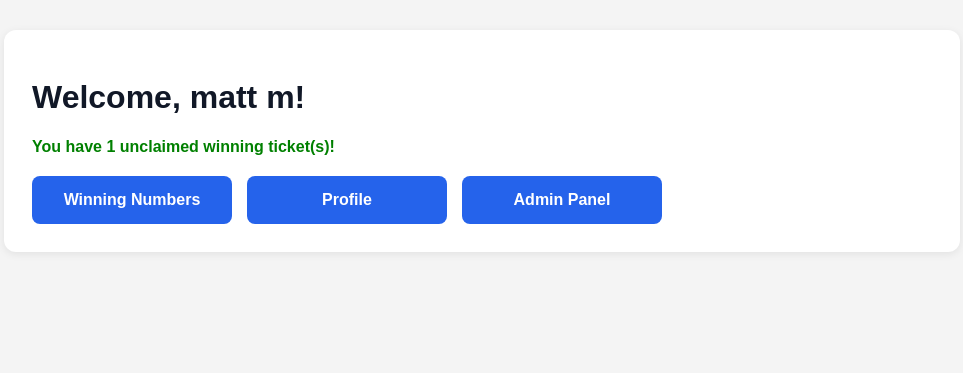
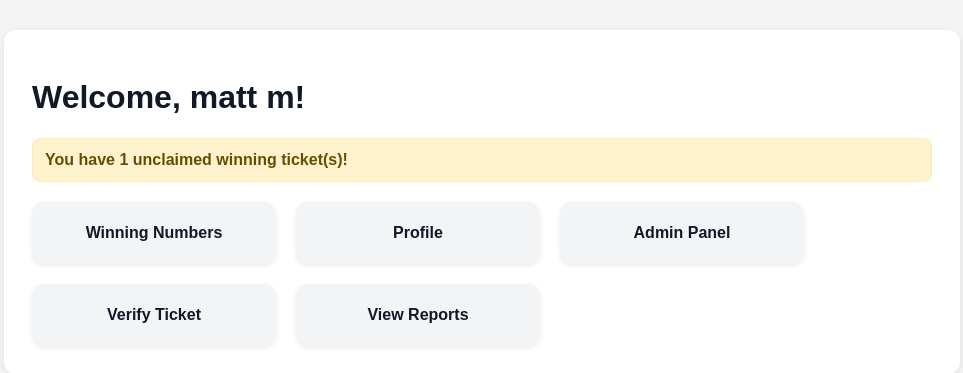
Before and after one commit to Masaki0211/Lottery-Purchase-System, a Flask app: page /dashboard in a window 1280 px wide. Shown: the part 46-419 px from the top of the page, without its empty margins (158-1121 px from the left). Run offline with Flask 3, Linux system fonts and the light colour scheme; a user stored in the database is signed in; data comes from the database, SQL or seed files in the repository.

Commit message:
Update dashboard.html

```diff
--- a/lottery-purchase-system-final/templates/dashboard.html
+++ b/lottery-purchase-system-final/templates/dashboard.html
@@ -7,41 +7,49 @@
 <h1>Welcome, {{ user_name }}!</h1>
 
 {% if winning_count > 0 %}
-    <p style="color: green; font-weight: bold;">
+    <div class="winner-alert">
         You have {{ winning_count }} unclaimed winning ticket(s)!
-    </p>
+    </div>
 {% endif %}
 
-<div style="display: flex; flex-wrap: wrap; gap: 15px; margin-top: 20px;">
+<div class="dashboard-grid">
 
     {% if session.get('role') != 'admin' %}
-    <a href="{{ url_for('tickets') }}">
-        <button style="padding: 15px; min-width: 200px;">Browse Tickets</button>
-    </a>
-    {% endif %}
-    {% if session.get('role') != 'admin' %}
-        <a href="{{ url_for('orders') }}">
-            <button style="padding: 15px; min-width: 200px;">Order History</button>
+        <a href="{{ url_for('tickets') }}" class="dashboard-card">
+            Browse Tickets
+        </a>
+
+        <a href="{{ url_for('orders') }}" class="dashboard-card">
+            Order History
         </a>
     {% endif %}
-    <a href="{{ url_for('winning_numbers') }}">
-        <button style="padding: 15px; min-width: 200px;">Winning Numbers</button>
+
+    <a href="{{ url_for('winning_numbers') }}" class="dashboard-card">
+        Winning Numbers
     </a>
 
     {% if session.get('role') != 'admin' %}
-        <a href="{{ url_for('search') }}">
-            <button style="padding: 15px; min-width: 200px;">Search Tickets</button>
+        <a href="{{ url_for('search') }}" class="dashboard-card">
+            Search Tickets
         </a>
     {% endif %}
 
-    <a href="{{ url_for('profile') }}">
-        <button style="padding: 15px; min-width: 200px;">Profile</button>
+    <a href="{{ url_for('profile') }}" class="dashboard-card">
+        Profile
     </a>
 
     {% if session.get('role') == 'admin' %}
-    <a href="{{ url_for('admin_dashboard') }}">
-        <button style="padding: 15px; min-width: 200px;">Admin Panel</button>
-    </a>
+        <a href="{{ url_for('admin_dashboard') }}" class="dashboard-card">
+            Admin Panel
+        </a>
+
+        <a href="{{ url_for('verify_ticket') }}" class="dashboard-card">
+            Verify Ticket
+        </a>
+
+        <a href="{{ url_for('view_report') }}" class="dashboard-card">
+            View Reports
+        </a>
     {% endif %}
 
 </div>
```
